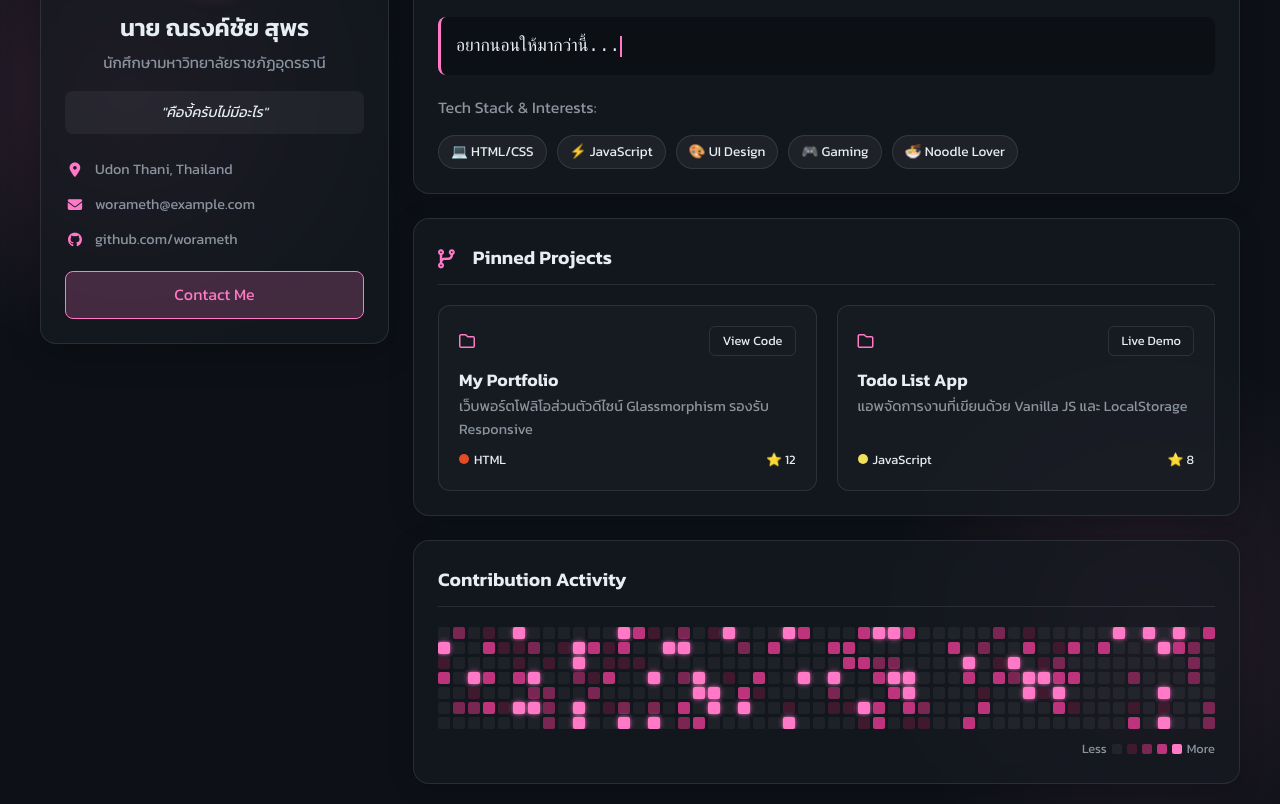
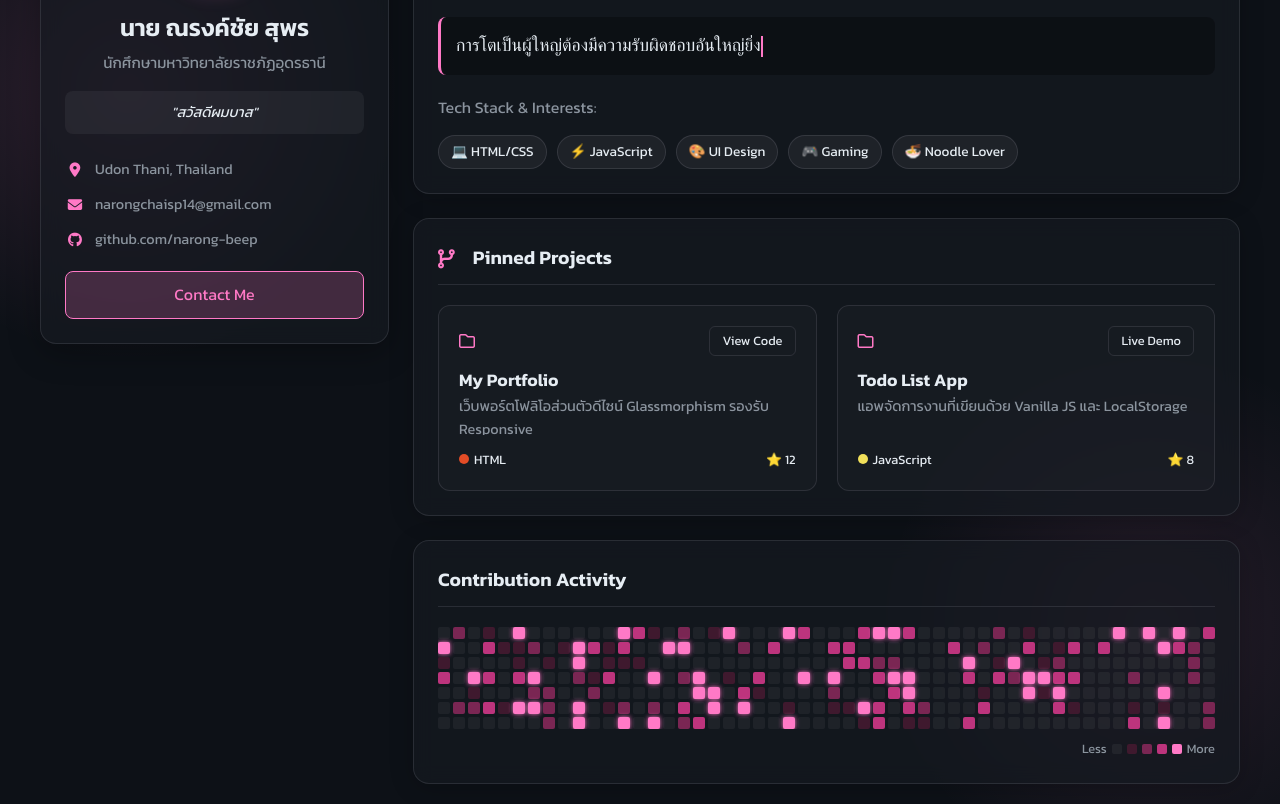
Before and after one commit to narong-beep/narong-beep.github.io, a plain HTML site: page index.html in a window 1280 px wide. Shown: the part 90-894 px from the top of the page. Drawn offline with Linux system fonts and the light colour scheme.

Commit message:
Update index.html

```diff
--- a/index.html
+++ b/index.html
@@ -297,13 +297,13 @@
                 <p class="profile-title">นักศึกษามหาวิทยาลัยราชภัฏอุดรธานี</p>
 
                 <div class="profile-bio">
-                    "คืองี้ครับไม่มีอะไร"
+                    "สวัสดีผมบาส"
                 </div>
 
                 <ul class="contact-list">
                     <li><i class="fas fa-map-marker-alt"></i> Udon Thani, Thailand</li>
-                    <li><i class="fas fa-envelope"></i> worameth@example.com</li>
-                    <li><i class="fab fa-github"></i> github.com/worameth</li>
+                    <li><i class="fas fa-envelope"></i> narongchaisp14@gmail.com</li>
+                    <li><i class="fab fa-github"></i> github.com/narong-beep</li>
                 </ul>
 
                 <a href="#" class="btn-contact">Contact Me</a>
@@ -383,7 +383,7 @@
 
     <script>
         // --- 1. Typing Effect Logic ---
-        const textToType = "อยากนอนให้มากว่านี้...";
+        const textToType = "การโตเป็นผู้ใหญ่ต้องมีความรับผิดชอบอันใหญ่ยิ่ง";
         const typingElement = document.getElementById('typing-text');
         let charIndex = 0;
 
```
